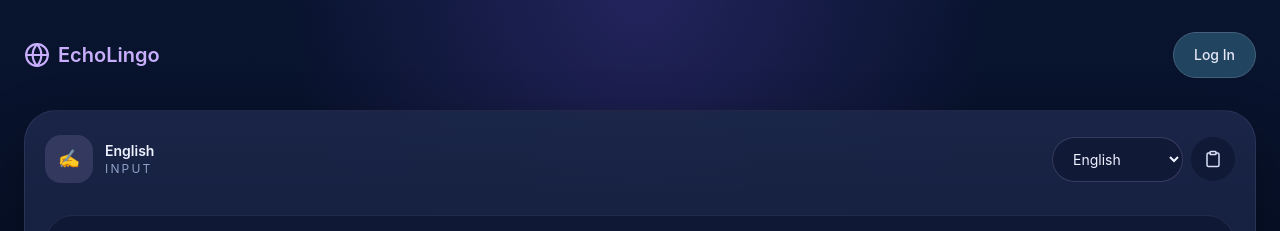
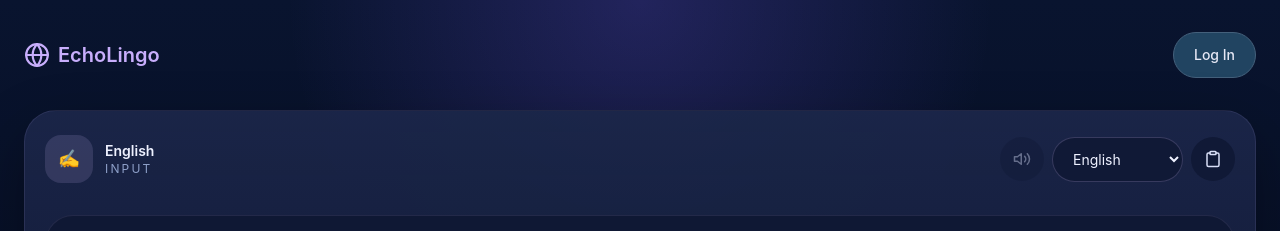
Before and after one commit to LJebry/EchoLingo, a Next.js app: page / in a window 1280 px wide. Shown: the top 231 px of the page. Built offline with nearby package versions, Linux system fonts and the light colour scheme.

Commit message:
feat: migrate to official ElevenLabs SDK and add TTS for original text

```diff
--- a/package.json
+++ b/package.json
@@ -10,10 +10,10 @@
   },
   "dependencies": {
     "@auth/prisma-adapter": "^2.11.2",
+    "@elevenlabs/elevenlabs-js": "^2.43.0",
     "@prisma/adapter-pg": "^7.7.0",
     "@prisma/client": "^7.7.0",
     "clsx": "^2.1.1",
-    "elevenlabs": "^0.1.1",
     "lucide-react": "^0.378.0",
     "next": "14.2.3",
     "next-auth": "^5.0.0-beta.31",
--- a/src/app/api/synthesize/route.ts
+++ b/src/app/api/synthesize/route.ts
@@ -27,12 +27,29 @@ async function getVoiceId(preferredVoiceId?: string) {
     return process.env.ELEVENLABS_VOICE_ID
   }
 
-  const voiceResponse = await elevenlabs.voices.getAll()
-  return voiceResponse.voices[0]?.voice_id
+  try {
+    const voiceResponse = await elevenlabs.voices.getAll()
+    const firstVoice = voiceResponse.voices?.[0]?.voice_id
+    if (!firstVoice) {
+      console.error("ElevenLabs: No voices found in account.")
+      return null
+    }
+    return firstVoice
+  } catch (error) {
+    console.error("ElevenLabs: Failed to fetch voices:", error)
+    return null
+  }
 }
 
 export async function POST(req: Request) {
   try {
+    if (!process.env.ELEVENLABS_API_KEY) {
+      return NextResponse.json(
+        { error: "ElevenLabs API key is not configured" },
+        { status: 500 }
+      )
+    }
+
     const body = await req.json()
     const parsed = synthesizeSchema.safeParse(body)
 
@@ -45,8 +62,10 @@ export async function POST(req: Request) {
 
     const voiceId = await getVoiceId(parsed.data.voiceId)
     if (!voiceId) {
-      return NextResponse.json({ error: "No ElevenLabs voice available" }, { status: 500 })
+      return NextResponse.json({ error: "No ElevenLabs voice available or found" }, { status: 500 })
     }
+
+    console.log(`ElevenLabs: Synthesizing with voiceId: ${voiceId}`)
 
     const audioStream = await elevenlabs.textToSpeech.convert(voiceId, {
       text: parsed.data.text,
@@ -61,8 +80,13 @@ export async function POST(req: Request) {
         "Cache-Control": "no-store",
       },
     })
-  } catch (error) {
-    console.error("Synthesize API error:", error)
-    return NextResponse.json({ error: "API Failure" }, { status: 500 })
+  } catch (error: any) {
+    console.error("Synthesize API error details:", error)
+
+    // Check for specific ElevenLabs errors if possible
+    const status = error?.status || 500
+    const message = error?.message || "Speech synthesis failed"
+
+    return NextResponse.json({ error: message }, { status })
   }
 }
--- a/src/app/api/translate/route.ts
+++ b/src/app/api/translate/route.ts
@@ -10,6 +10,13 @@ const translateSchema = z.object({
 
 export async function POST(req: Request) {
   try {
+    if (!process.env.OPENAI_API_KEY || process.env.OPENAI_API_KEY.startsWith("sk-abcdef")) {
+      return NextResponse.json(
+        { error: "OpenAI API key is missing or invalid" },
+        { status: 500 }
+      )
+    }
+
     const body = await req.json()
     const parsed = translateSchema.safeParse(body)
 
@@ -45,8 +52,17 @@ export async function POST(req: Request) {
     }
 
     return NextResponse.json({ translatedText })
-  } catch (error) {
+  } catch (error: any) {
     console.error("Translate API error:", error)
-    return NextResponse.json({ error: "API Failure" }, { status: 500 })
+
+    // Check for common OpenAI errors
+    if (error?.status === 401) {
+      return NextResponse.json({ error: "Invalid OpenAI API Key" }, { status: 401 })
+    }
+    if (error?.status === 429) {
+      return NextResponse.json({ error: "OpenAI Rate Limit Exceeded" }, { status: 429 })
+    }
+
+    return NextResponse.json({ error: "Translation API Failure" }, { status: 500 })
   }
 }
--- a/src/app/page.tsx
+++ b/src/app/page.tsx
@@ -36,6 +36,7 @@ function TranslationPanel({
   cardClassName,
   align = "left",
   actions,
+  isPlaying = false,
   children,
 }: {
   title: string
@@ -45,6 +46,7 @@ function TranslationPanel({
   cardClassName: string
   align?: "left" | "right"
   actions?: ReactNode
+  isPlaying?: boolean
   children?: ReactNode
 }) {
   const isRightAligned = align === "right"
@@ -80,11 +82,11 @@ function TranslationPanel({
             </p>
           )}
           <div className={cn("mt-6 flex items-end gap-2", isRightAligned ? "justify-end" : "justify-start")}>
-            <div className="h-14 w-2 origin-bottom rounded-full bg-[#79b3ff] scale-y-[0.42]" />
-            <div className="h-14 w-2 origin-bottom rounded-full bg-[#d0bcff] scale-y-[0.78]" />
-            <div className="h-14 w-2 origin-bottom rounded-full bg-[#79b3ff] scale-y-[0.56]" />
-            <div className="h-14 w-2 origin-bottom rounded-full bg-[#d0bcff] scale-y-100" />
-            <div className="h-14 w-2 origin-bottom rounded-full bg-[#79b3ff] scale-y-[0.64]" />
+            <div className={cn("h-14 w-2 origin-bottom rounded-full bg-[#79b3ff] scale-y-[0.42]", isPlaying && "animate-wave-bar [animation-delay:0ms]")} />
+            <div className={cn("h-14 w-2 origin-bottom rounded-full bg-[#d0bcff] scale-y-[0.78]", isPlaying && "animate-wave-bar [animation-delay:150ms]")} />
+            <div className={cn("h-14 w-2 origin-bottom rounded-full bg-[#79b3ff] scale-y-[0.56]", isPlaying && "animate-wave-bar [animation-delay:300ms]")} />
+            <div className={cn("h-14 w-2 origin-bottom rounded-full bg-[#d0bcff] scale-y-100", isPlaying && "animate-wave-bar [animation-delay:450ms]")} />
+            <div className={cn("h-14 w-2 origin-bottom rounded-full bg-[#79b3ff] scale-y-[0.64]", isPlaying && "animate-wave-bar [animation-delay:600ms]")} />
           </div>
         </div>
       </div>
@@ -101,6 +103,9 @@ export default function Home() {
   const [translatedText, setTranslatedText] = useState("Your translated text will appear here.")
   const [loading, setLoading] = useState(false)
   const [audioLoading, setAudioLoading] = useState(false)
+  const [audioPlaying, setAudioPlaying] = useState(false)
+  const [audioLoadingOriginal, setAudioLoadingOriginal] = useState(false)
+  const [audioPlayingOriginal, setAudioPlayingOriginal] = useState(false)
   const [error, setError] = useState("")
   const [copied, setCopied] = useState(false)
   const [pastePending, setPastePending] = useState(false)
@@ -190,8 +195,72 @@ export default function Home() {
     }
   }
 
+  const playOriginal = async () => {
+    if (!text.trim()) return
+
+    if (audioPlayingOriginal && audioRef.current) {
+      audioRef.current.pause()
+      setAudioPlayingOriginal(false)
+      return
+    }
+
+    try {
+      setAudioLoadingOriginal(true)
+      setError("")
+
+      const response = await fetch("/api/synthesize", {
+        method: "POST",
+        headers: {
+          "Content-Type": "application/json",
+        },
+        body: JSON.stringify({
+          text: text,
+        }),
+      })
+
+      if (!response.ok) {
+        const payload = await response.json().catch(() => ({}))
+        throw new Error(payload?.error || "Unable to synthesize speech right now.")
+      }
+
+      const audioBlob = await response.blob()
+      const audioUrl = URL.createObjectURL(audioBlob)
+
+      if (audioRef.current) {
+        audioRef.current.pause()
+        URL.revokeObjectURL(audioRef.current.src)
+      }
+
+      const audio = new Audio(audioUrl)
+      audioRef.current = audio
+
+      audio.onplay = () => setAudioPlayingOriginal(true)
+      audio.onended = () => {
+        setAudioPlayingOriginal(false)
+        URL.revokeObjectURL(audioUrl)
+        if (audioRef.current === audio) {
+          audioRef.current = null
+        }
+      }
+      audio.onpause = () => setAudioPlayingOriginal(false)
+
+      await audio.play()
+    } catch (playError) {
+      setError(playError instanceof Error ? playError.message : "Unable to play audio.")
+      setAudioPlayingOriginal(false)
+    } finally {
+      setAudioLoadingOriginal(false)
+    }
+  }
+
   const playTranslation = async () => {
     if (!translatedText || translatedText === "Your translated text will appear here.") return
+
+    if (audioPlaying && audioRef.current) {
+      audioRef.current.pause()
+      setAudioPlaying(false)
+      return
+    }
 
     try {
       setAudioLoading(true)
@@ -222,16 +291,21 @@ export default function Home() {
 
       const audio = new Audio(audioUrl)
       audioRef.current = audio
+
+      audio.onplay = () => setAudioPlaying(true)
       audio.onended = () => {
+        setAudioPlaying(false)
         URL.revokeObjectURL(audioUrl)
         if (audioRef.current === audio) {
           audioRef.current = null
         }
       }
+      audio.onpause = () => setAudioPlaying(false)
 
       await audio.play()
     } catch (playError) {
       setError(playError instanceof Error ? playError.message : "Unable to play translated audio.")
+      setAudioPlaying(false)
     } finally {
       setAudioLoading(false)
     }
@@ -261,8 +335,18 @@ export default function Home() {
             accentColor="#d0bcff"
             borderClassName="border-[#d0bcff]/10 bg-[linear-gradient(180deg,rgba(27,38,73,0.96),rgba(14,22,46,0.92))]"
             cardClassName="border-[#d0bcff]/10 bg-[#0e1731]/80"
+            isPlaying={audioPlayingOriginal}
             actions={
               <>
+                <button
+                  type="button"
+                  onClick={playOriginal}
+                  disabled={audioLoadingOriginal || !text.trim()}
+                  className="flex h-11 w-11 items-center justify-center rounded-full bg-[#101936] text-[#d8def6] disabled:opacity-40"
+                  aria-label="Play original audio"
+                >
+                  {audioLoadingOriginal ? <Loader2 size={18} className="animate-spin" /> : <Volume2 size={18} />}
+                </button>
                 <select
                   className="rounded-full border border-[#d0bcff]/20 bg-[#101936] px-4 py-3 text-sm text-[#eef1ff] outline-none"
                   value={sourceLanguage}
@@ -317,6 +401,7 @@ export default function Home() {
             borderClassName="border-[#8bd6b4]/10 bg-[linear-gradient(180deg,rgba(13,24,45,0.92),rgba(20,40,53,0.96))]"
             cardClassName="border-[#8bd6b4]/10 bg-[#0d1c2c]/80"
             align="right"
+            isPlaying={audioPlaying}
             actions={
               <>
                 <button
--- a/src/lib/elevenlabs.ts
+++ b/src/lib/elevenlabs.ts
@@ -1,4 +1,4 @@
-import { ElevenLabsClient } from "elevenlabs";
+import { ElevenLabsClient } from "@elevenlabs/elevenlabs-js";
 
 const elevenlabs = new ElevenLabsClient({
   apiKey: process.env.ELEVENLABS_API_KEY,
```
Also changed, not shown: 1 other file (tests, documents, lock files or other folders).
